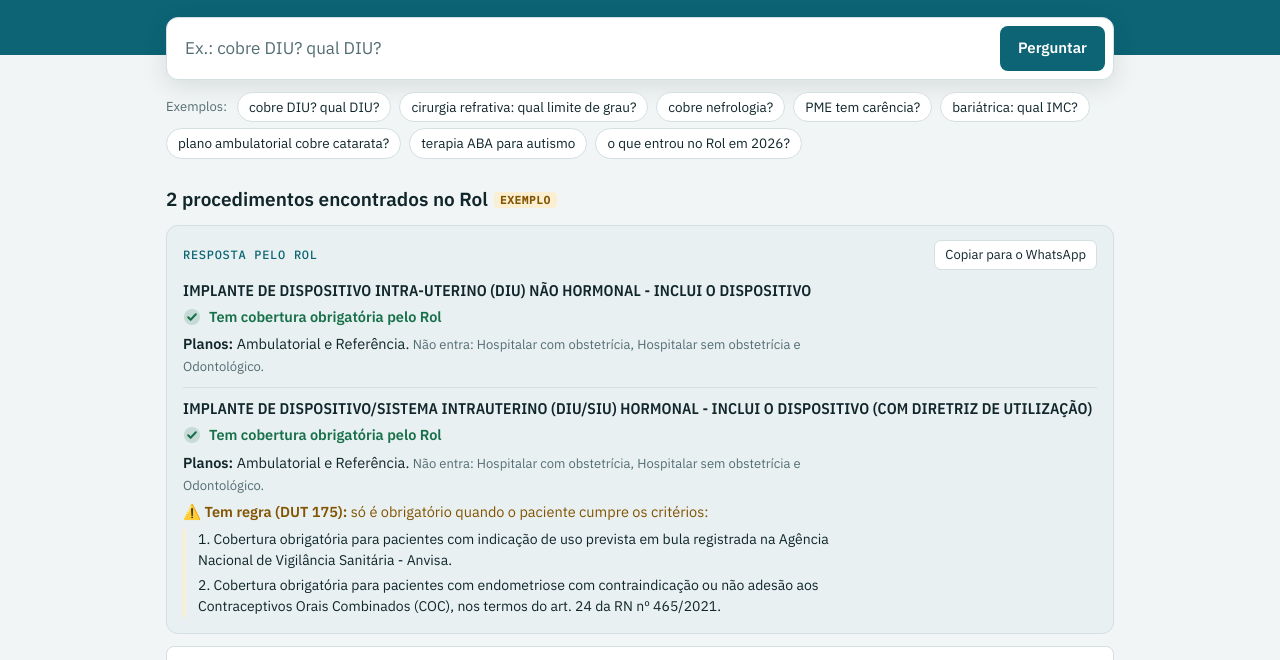
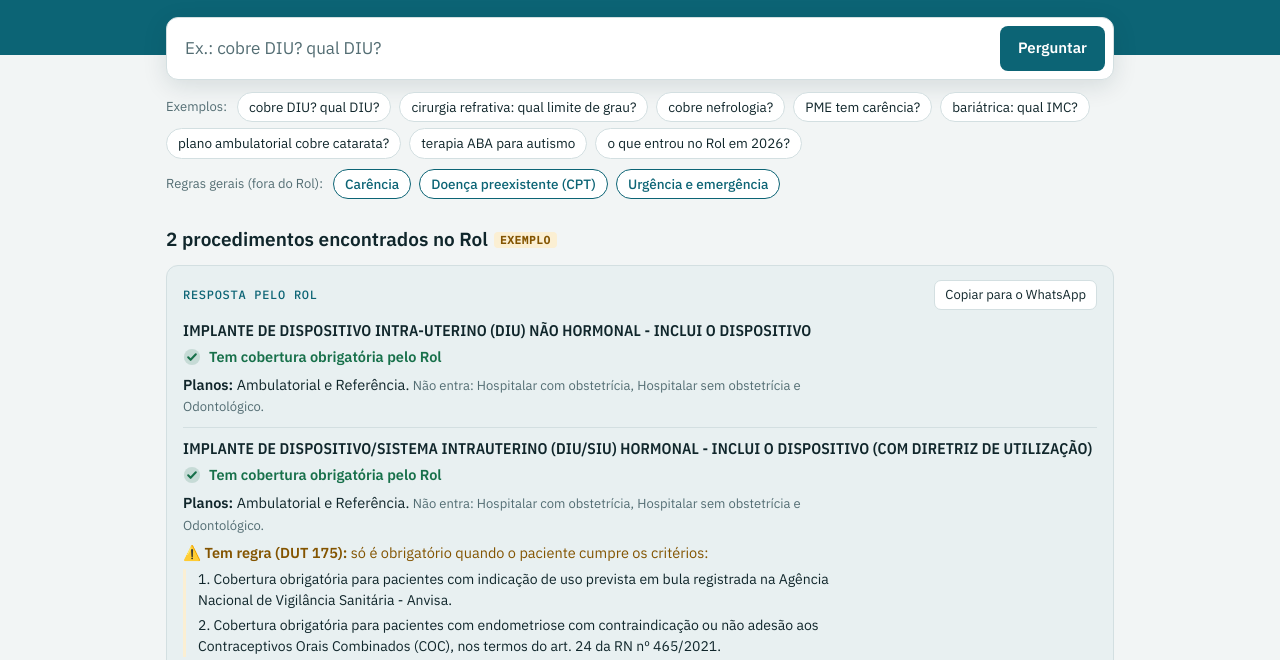
Before and after one commit to mauriciobaraneki/consulta-ans, a plain HTML site: page index.html in a window 1280 px wide. Shown: the part 140-800 px from the top of the page. Drawn offline with nearby package versions, Linux system fonts and the light colour scheme.

Commit message:
Botões fixos de carência, CPT e urgência logo abaixo da pergunta
O cartão da regra geral agora aparece numa seção própria, acima das fichas
(e acima da resposta do Claude, no claude.ai).

Co-Authored-By: Claude Opus 5.5 <noreply@anthropic.com>

```diff
--- a/index.html
+++ b/index.html
@@ -177,6 +177,14 @@ button.tag.dut[aria-expanded="true"] { border-color: var(--dut); }
 .pronta-dut h4 { margin: 4px 0 0; font-size: 13.5px; font-weight: 600; }
 .pronta-dut mark { background: var(--dut-soft); color: inherit; border-radius: 2px; }
 
+/* carência, CPT e urgência: botões fixos e cartões (ficam acima da resposta do Claude e das fichas) */
+.atalhos { display: flex; flex-wrap: wrap; gap: 6px 8px; margin: 10px 0 0; align-items: center; }
+.atalhos .rot { color: var(--muted); font-size: 13px; margin-right: 2px; }
+.chip-g { border-color: var(--accent); color: var(--accent); font-weight: 500; }
+.chip-g:hover { background: var(--accent-soft); }
+.chip-g[aria-pressed="true"] { background: var(--accent); color: var(--accent-ink); }
+.gerais { margin-top: 22px; display: grid; gap: 12px; }
+.gerais:empty, .rol:empty { display: none; }
 /* carência, CPT e urgência: regras gerais que não estão no Rol */
 .geral { background: var(--surface); border: 1px solid var(--line); border-left: 4px solid var(--accent); border-radius: 10px; padding: 14px 16px; display: grid; gap: 8px; max-width: 86ch; min-width: 0; }
 .geral-topo { display: flex; flex-wrap: wrap; align-items: center; gap: 6px 10px; }
@@ -239,8 +247,16 @@ footer p { margin: 0; max-width: 90ch; }
       <button class="btn-perguntar" type="submit">Perguntar</button>
     </form>
     <div class="dicas" id="dicas"></div>
+    <div class="atalhos" id="atalhos" aria-label="Regras gerais que não estão no Rol">
+      <span class="rot">Regras gerais (fora do Rol):</span>
+      <button type="button" class="chip chip-g" data-q="carência">Carência</button>
+      <button type="button" class="chip chip-g" data-q="doença preexistente (CPT)">Doença preexistente (CPT)</button>
+      <button type="button" class="chip chip-g" data-q="urgência e emergência">Urgência e emergência</button>
+    </div>
     <p class="aviso-ia" id="aviso-ia" hidden></p>
   </section>
+
+  <section class="gerais" id="gerais" aria-live="polite"></section>
 
   <section class="ia" id="ia" hidden aria-live="polite">
     <div class="ia-topo">
@@ -1346,8 +1362,12 @@ footer p { margin: 0; max-width: 90ch; }
         "dutref", naDut, p.seg, "naDut", lista.length ? null : (naDut[0] && naDut[0].id), filtro);
     }
     const rol = $("#rol");
-    rol.innerHTML = `<div class="rol-cab"><h2>${esc(titulo)}${exemplo ? '<span class="selo-ex">exemplo</span>' : ""}</h2>${sub ? `<p class="sub">${esc(sub)}</p>` : ""}</div>` +
-      `${htmlPronta}${notas}${cartoesGerais(res, lista)}${cartaoPorque(res)}${corpo}`;
+    const cab = `<div class="rol-cab"><h2>${esc(titulo)}${exemplo ? '<span class="selo-ex">exemplo</span>' : ""}</h2>${sub ? `<p class="sub">${esc(sub)}</p>` : ""}</div>`;
+    // carência / CPT / urgência ficam numa seção própria, logo abaixo da pergunta (antes da resposta do Claude e das fichas)
+    const gerais = cartoesGerais(res, lista);
+    $("#gerais").innerHTML = res.modo === "regras" ? cab + gerais : gerais;
+    rol.innerHTML = res.modo === "regras" ? "" : `${cab}${htmlPronta}${notas}${cartaoPorque(res)}${corpo}`;
+    document.querySelectorAll("#atalhos [data-q]").forEach((b) => b.setAttribute("aria-pressed", res.modo === "regras" && b.dataset.q === p.texto ? "true" : "false"));
     abrePendentes(rol);
   }
   function maisResultados(btn) {
@@ -1609,6 +1629,12 @@ Pergunta do corretor: ${pergunta}`;
     campo.value = b.dataset.q;
     $("#form").requestSubmit();
   });
+  $("#atalhos").addEventListener("click", (ev) => {
+    const b = ev.target.closest("[data-q]");
+    if (!b) return;
+    campo.value = b.dataset.q;
+    $("#form").requestSubmit();
+  });
   ia.parar.addEventListener("click", () => { if (ctl) ctl.abort(); });
   async function copiar(texto, botao) {
     const antes = botao.textContent;
```
